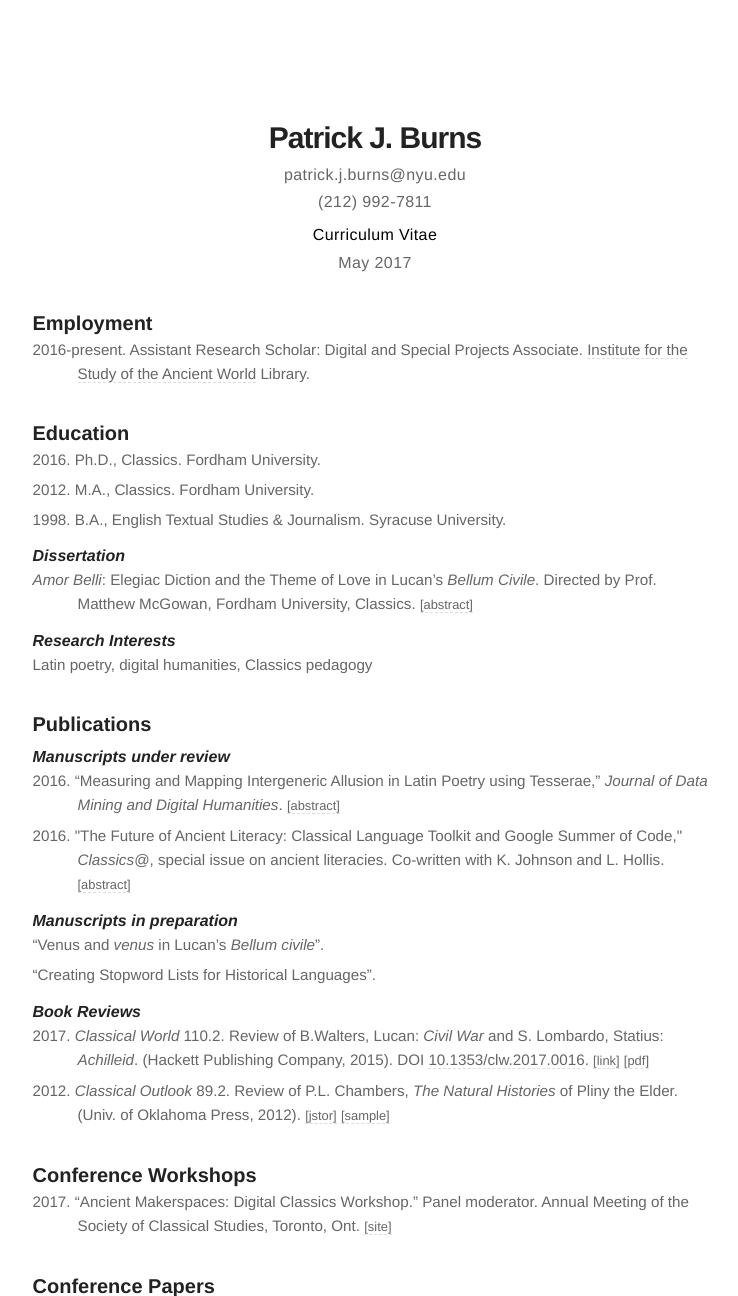
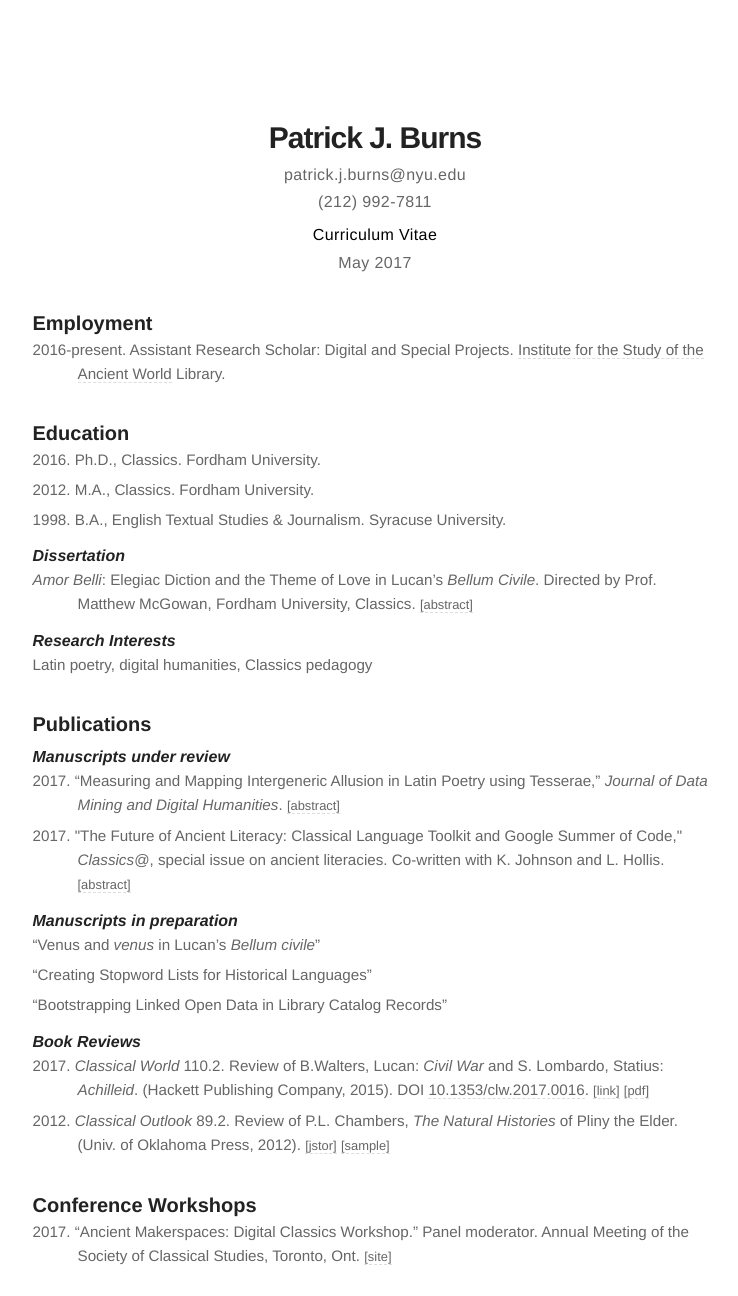
Before and after one commit to diyclassics/diyclassics.github.io, a Jekyll site: the page built from cv.md, in a window 1280 px wide and 1400 px high, cut to the strip 104-1400 px from the top of the window. Shown: the whole strip, without its empty margins (265-1003 px from the left). Built offline with Jekyll 4.4.1, drawn with Linux system fonts in a browser that asks for light colours.

Commit message:
Update upcoming publications

```diff
--- a/cv.md
+++ b/cv.md
@@ -16,7 +16,7 @@ May 2017
 
 ### Employment
 
-- 2016-present. Assistant Research Scholar: Digital and Special Projects Associate. [Institute for the Study of the Ancient World](http://isaw.nyu.edu) Library.
+- 2016-present. Assistant Research Scholar: Digital and Special Projects. [Institute for the Study of the Ancient World](http://isaw.nyu.edu) Library.
 
 ### Education
 
@@ -37,12 +37,13 @@ May 2017
 
 #### Manuscripts under review
 
-- 2016\. "Measuring and Mapping Intergeneric Allusion in Latin Poetry using Tesserae," *Journal of Data Mining and Digital Humanities*. [[abstract]](../measuring-and-mapping){:.cv-link}
-- 2016\. &quot;The Future of Ancient Literacy: Classical Language Toolkit and Google Summer of Code,&quot; *Classics@*, special issue on ancient literacies. Co-written with K. Johnson and L. Hollis. [[abstract]](../future-of-ancient-literacy){:.cv-link}
+- 2017\. "Measuring and Mapping Intergeneric Allusion in Latin Poetry using Tesserae," *Journal of Data Mining and Digital Humanities*. [[abstract]](../measuring-and-mapping){:.cv-link}
+- 2017\. &quot;The Future of Ancient Literacy: Classical Language Toolkit and Google Summer of Code,&quot; *Classics@*, special issue on ancient literacies. Co-written with K. Johnson and L. Hollis. [[abstract]](../future-of-ancient-literacy){:.cv-link}
 
 #### Manuscripts in preparation
-- "Venus and *venus* in Lucan's *Bellum civile*".
-- "Creating Stopword Lists for Historical Languages".
+- "Venus and *venus* in Lucan's *Bellum civile*"
+- "Creating Stopword Lists for Historical Languages"
+- "Bootstrapping Linked Open Data in Library Catalog Records"
 
 #### Book Reviews
 
```
